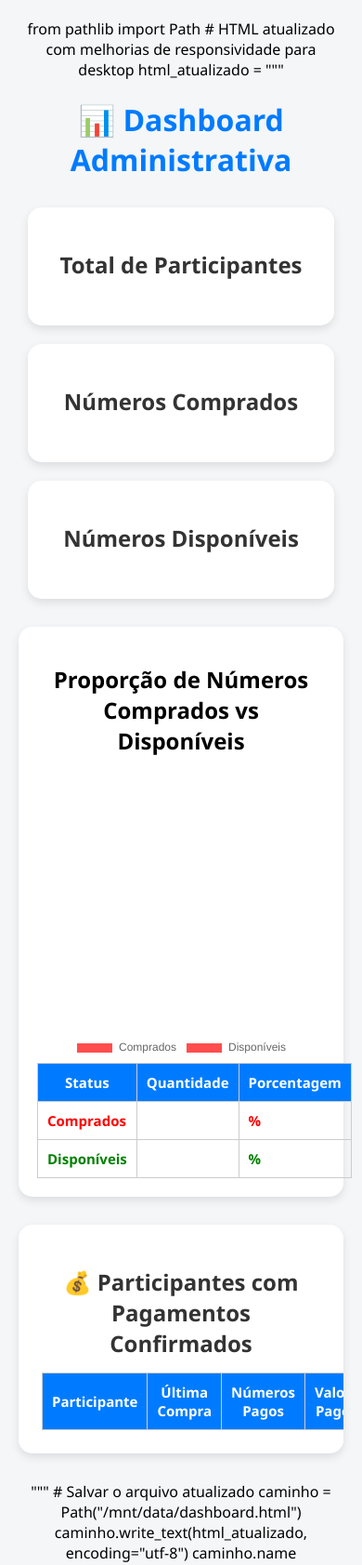
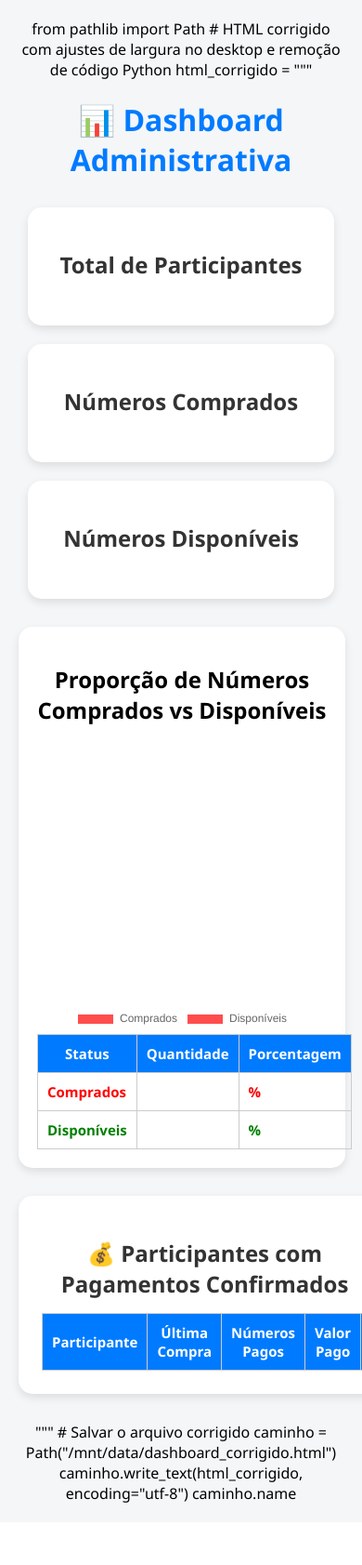
Before and after one commit to JacksonFFA/projeto-rifa, a Flask app: template templates/dashboard.html in a window 390 px wide; the page is wider, and only the part inside the window is pictured. Shown: the top 1683 px of that part at 93% size. After the commit the page ends 1616 px from the top of that part, so only its background shows below. Run offline with Flask 3, Linux system fonts and the light colour scheme; the template is opened without the code that fills it, so the values that code supplies are empty.

Commit message:
Ajusta responsividade para desktop e remove código Python visível do topo da dashboard

```diff
--- a/templates/dashboard.html
+++ b/templates/dashboard.html
@@ -1,7 +1,7 @@
 from pathlib import Path
 
-# HTML atualizado com melhorias de responsividade para desktop
-html_atualizado = """
+# HTML corrigido com ajustes de largura no desktop e remoção de código Python
+html_corrigido = """
 <!DOCTYPE html>
 <html lang="pt-br">
 <head>
@@ -50,14 +50,14 @@ html_atualizado = """
       border-radius: 15px;
       padding: 20px;
       box-shadow: 0 4px 10px rgba(0,0,0,0.1);
-      max-width: 400px;
+      width: 80vw;
+      max-width: 700px;
       margin: 0 auto 30px auto;
     }
     table {
       margin: 0 auto;
       border-collapse: collapse;
-      width: 100%;
-      max-width: 1000px;
+      width: 95%;
     }
     th, td {
       padding: 10px;
@@ -73,9 +73,9 @@ html_atualizado = """
       padding: 25px;
       border-radius: 15px;
       box-shadow: 0 4px 10px rgba(0,0,0,0.1);
+      width: 90vw;
       max-width: 1000px;
       margin: 30px auto;
-      overflow-x: auto;
     }
     .pagamentos h2 {
       color: #333;
@@ -200,8 +200,8 @@ html_atualizado = """
 </html>
 """
 
-# Salvar o arquivo atualizado
-caminho = Path("/mnt/data/dashboard.html")
-caminho.write_text(html_atualizado, encoding="utf-8")
+# Salvar o arquivo corrigido
+caminho = Path("/mnt/data/dashboard_corrigido.html")
+caminho.write_text(html_corrigido, encoding="utf-8")
 
 caminho.name
```
